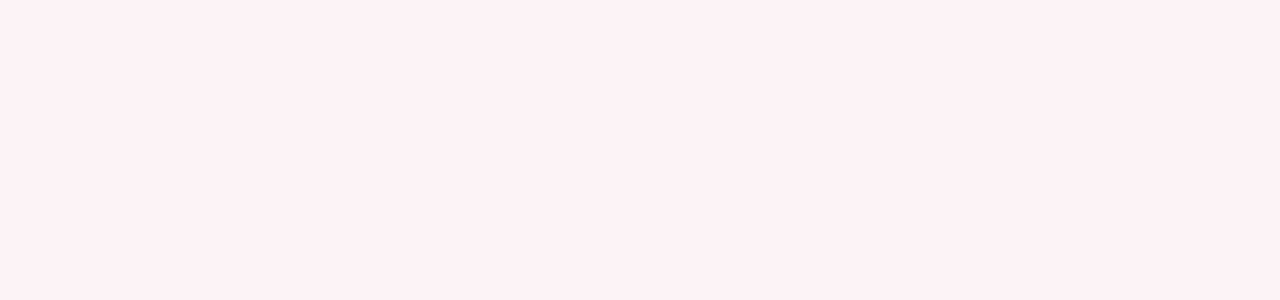
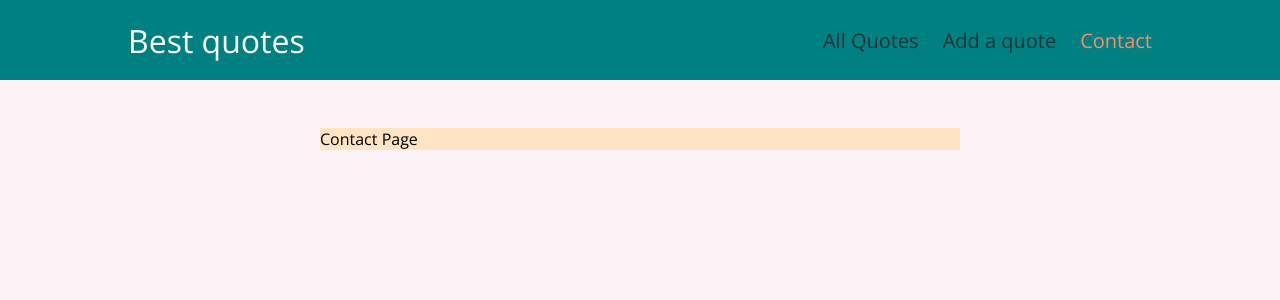
Before and after one commit to WEBundle-xyz/React-router-dom-6, a React (Create React App) app: page /contact in a window 1280 px wide. Before the commit this address had no page. Shown: the top 300 px of the page. Built offline with nearby package versions, Linux system fonts and the light colour scheme.

Commit message:
Added Layout component

```diff
--- a/src/App.js
+++ b/src/App.js
@@ -5,24 +5,27 @@ import NewQuote from './pages/NewQuote';
 import QuoteDetail from './pages/QuoteDetail';
 import Comments from './components/comments/Comments';
 import PageNotFound from './components/UI/PageNotFound';
+import Layout from './components/layout/Layout';
+import Contact from './components/contact/Contact';
 
 function App() {
   const params = useParams();
   console.log(params.userId);
 
   return (
-    <div>
+    <Layout>
       <Routes>
-        {/* <Route path='/*' element={<PageNotFound />}></Route>
-        <Route path='/quotes/*' element={<PageNotFound />}></Route> */}
+        <Route path='/*' element={<PageNotFound />}></Route>
+        <Route path='/quotes/*' element={<PageNotFound />}></Route>
         <Route path='/' element={<Navigate replace to='/quotes' />}></Route>
-        <Route path='quotes' element={<AllQuotes />}></Route>
-        <Route path='new-quote' element={<NewQuote />}></Route>
-        <Route path={`quotes/:userId/*`} element={<QuoteDetail />}>
+        <Route path='/quotes' element={<AllQuotes />}></Route>
+        <Route path='/new-quote' element={<NewQuote />}></Route>
+        <Route path='/contact' element={<Contact />}></Route>
+        <Route path='/quotes/:userId/*' element={<QuoteDetail />}>
           <Route path='comments' element={<Comments />}></Route>
         </Route>
       </Routes>
-    </div>
+    </Layout>
   );
 }
 
--- /dev/null
+++ b/src/components/contact/Contact.js
@@ -0,0 +1,9 @@
+import React from 'react';
+
+import classes from './Contact.module.css';
+
+const Contact = () => {
+  return <div className={classes.main}>Contact Page</div>;
+};
+
+export default Contact;
--- /dev/null
+++ b/src/components/contact/Contact.module.css
@@ -0,0 +1,3 @@
+.main {
+ background-color: bisque;
+}
--- /dev/null
+++ b/src/components/layout/Layout.js
@@ -0,0 +1,15 @@
+import React, { Fragment } from 'react';
+
+import classes from './Layout.module.css';
+import MainNavigation from './MainNavigation';
+
+const Layout = (props) => {
+  return (
+    <Fragment>
+      <MainNavigation />
+      <main className={classes.main}>{props.children}</main>
+    </Fragment>
+  );
+};
+
+export default Layout;
--- /dev/null
+++ b/src/components/layout/MainNavigation.js
@@ -0,0 +1,42 @@
+import React from 'react';
+import { NavLink } from 'react-router-dom';
+
+import classes from './MainNavigation.module.css';
+
+const MainNavigation = () => {
+  return (
+    <header className={classes.header}>
+      <div className={classes.logo}>Best quotes</div>
+      <nav className={classes.nav}>
+        <ul>
+          <li>
+            <NavLink
+              to='/quotes'
+              className={({ isActive }) => (isActive ? classes.active : '')}
+            >
+              All Quotes
+            </NavLink>
+          </li>
+          <li>
+            <NavLink
+              to='/new-quote'
+              className={({ isActive }) => (isActive ? classes.active : '')}
+            >
+              Add a quote
+            </NavLink>
+          </li>
+          <li>
+            <NavLink
+              to='/contact'
+              className={({ isActive }) => (isActive ? classes.active : '')}
+            >
+              Contact
+            </NavLink>
+          </li>
+        </ul>
+      </nav>
+    </header>
+  );
+};
+
+export default MainNavigation;
--- a/src/components/layout/MainNavigation.module.css
+++ b/src/components/layout/MainNavigation.module.css
@@ -27,11 +27,11 @@
 
 .nav a {
   text-decoration: none;
-  color: #88dfdf;
+  color:#263238;
 }
 
 .nav a:hover,
 .nav a:active,
 .nav a.active {
-  color: #e6fcfc;
+  color: #ff8a65;
 }
--- a/src/pages/QuoteDetail.js
+++ b/src/pages/QuoteDetail.js
@@ -6,9 +6,12 @@ const QuoteDetail = () => {
   return (
     <section>
       <h1>Quote Detaitl Page --> /quotes/first/OUTLET</h1>
-      <p style={{ color: 'red', margin: '6rem', fontSize: '4rem' }}>
-        {params.userId}
-      </p>
+      <div>
+        <h1>The userId is: {params.userId}</h1>
+        <p style={{ color: 'red', marginLeft: '6rem', fontSize: '4rem' }}>
+          {params.userId}
+        </p>
+      </div>
       <Outlet />
     </section>
   );
```
